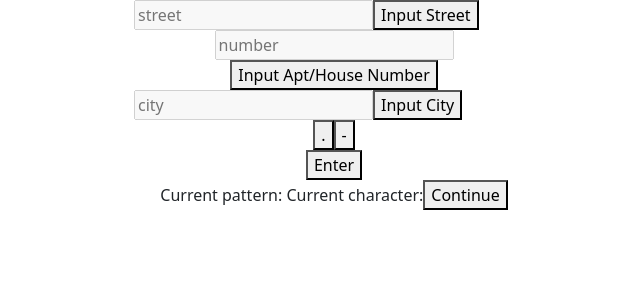
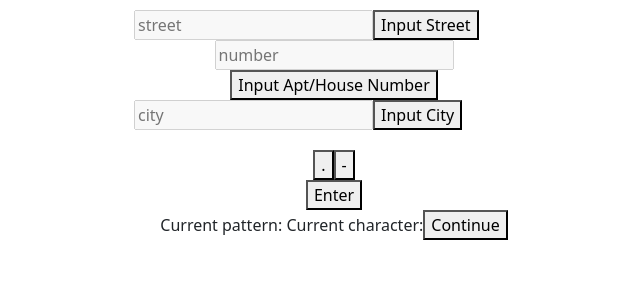
Before and after one commit to CD-Mackay/bad_ui_battles, a React (Create React App) app in the folder frankenvalidator/: page / in a window 1280 px wide. Shown: the top 300 px of the page, without its empty margins (306-946 px from the left). Built offline with nearby package versions, Linux system fonts and the light colour scheme.

Commit message:
styl elayout

```diff
--- a/frankenvalidator/src/App.css
+++ b/frankenvalidator/src/App.css
@@ -1,5 +1,6 @@
 .App {
   text-align: center;
+  padding: 10px;
 }
 
 li {
@@ -15,4 +16,5 @@ li {
   align-items: flex-start;
   margin: 0 auto;
   width: 400px;
+  margin-bottom: 20px;
 }
```
